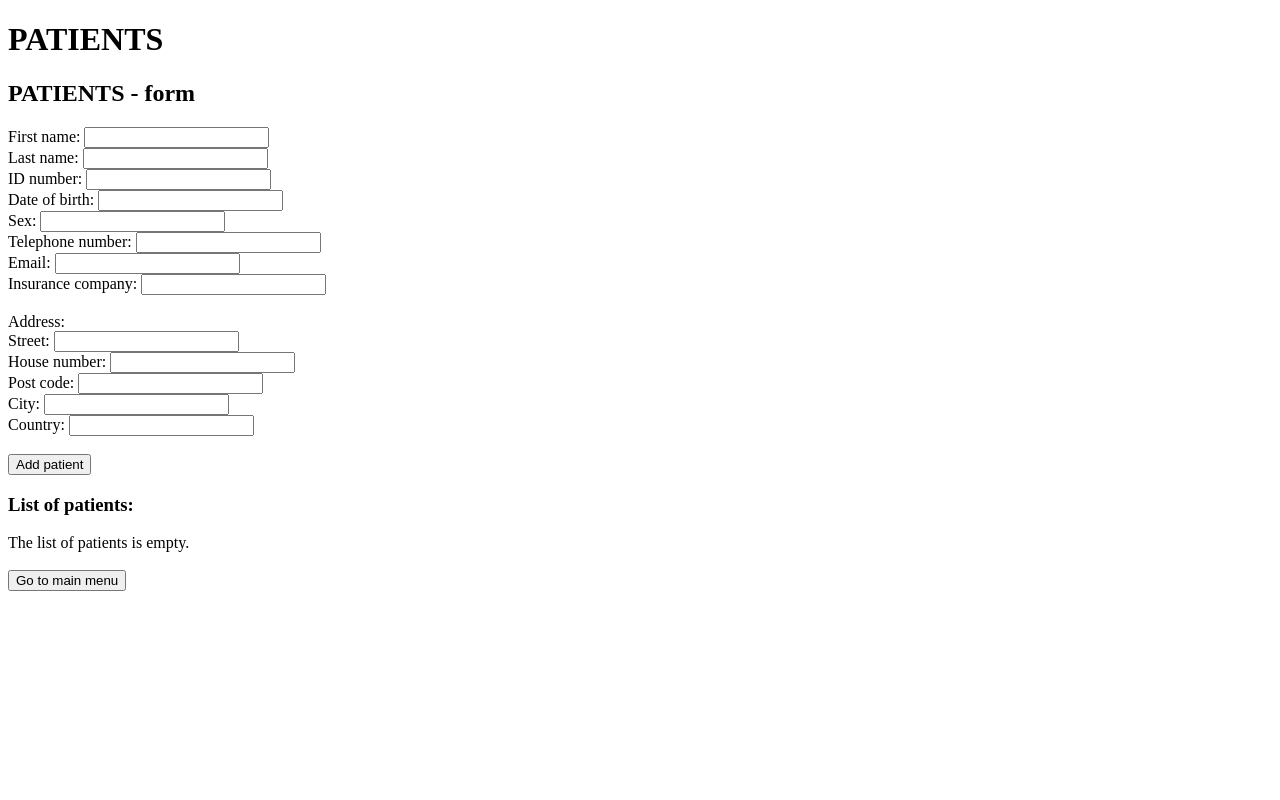
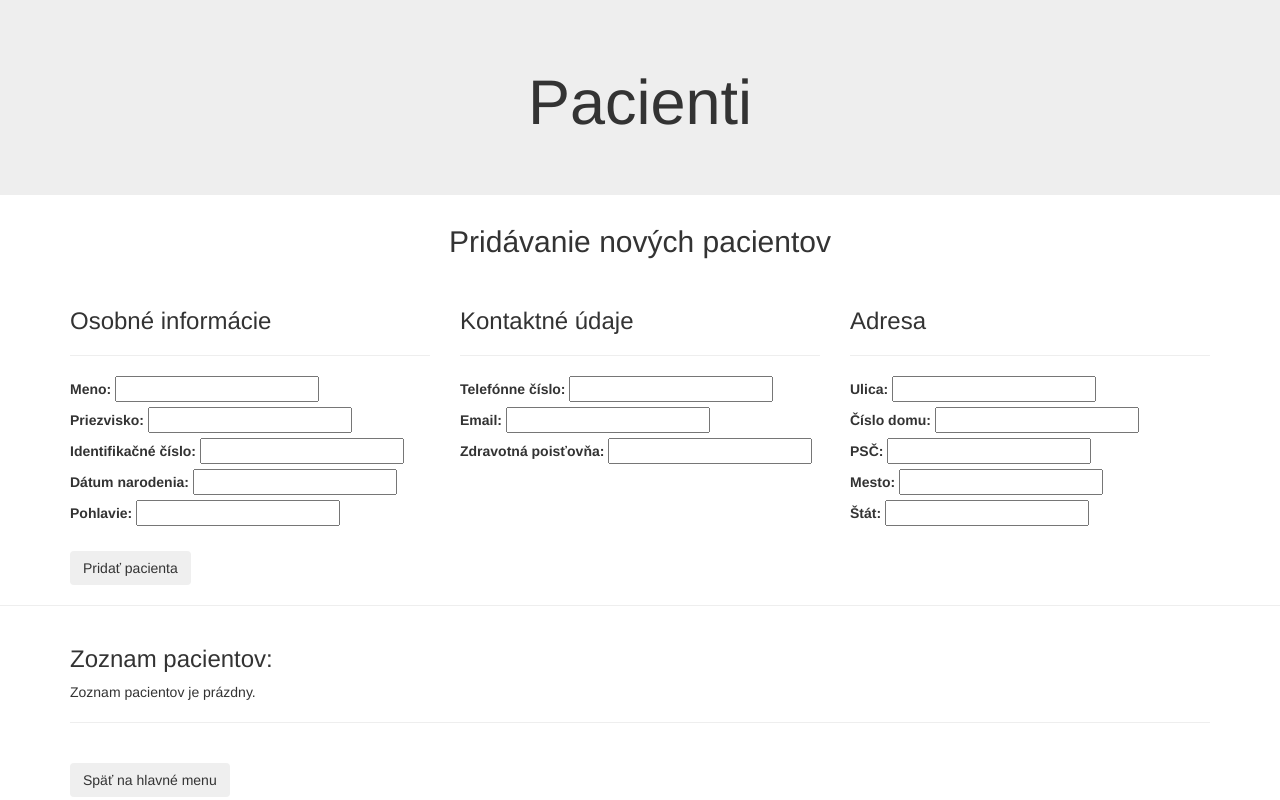
Before and after one commit to MichalToth5/3-peaks_frontEnd, an Angular app: page /patients in a window 1280 px wide. Built offline with nearby package versions, Linux system fonts and the light colour scheme.

Commit message:
Vytorenie dizajnu html bootstrap bez css

```diff
--- a/src/app/patient/patient-form/patient-form.component.html
+++ b/src/app/patient/patient-form/patient-form.component.html
@@ -1,22 +1,41 @@
-<h2>PATIENTS - form</h2>
+<meta charset="utf-8">
+<meta name="viewport" content="width=device-width, initial-scale=1">
+<link rel="stylesheet" href="https://maxcdn.bootstrapcdn.com/bootstrap/3.4.1/css/bootstrap.min.css">
+<script src="https://ajax.googleapis.com/ajax/libs/jquery/3.6.0/jquery.min.js"></script>
+<script src="https://maxcdn.bootstrapcdn.com/bootstrap/3.4.1/js/bootstrap.min.js"></script>
+<h2 class="text-center">Pridávanie nových pacientov</h2><br>
 
 <form [formGroup]="form">
+  <div class="container">
+    <div class="row">
+      <div class="col-sm-4">
+        <h3>Osobné informácie</h3>
+        <hr class="my-4">
+        <label>Meno: <input formControlName="firstName"></label><br>
+        <label>Priezvisko: <input formControlName="lastName"></label><br>
+        <label>Identifikačné číslo: <input formControlName="idNumber"></label><br>
+        <label>Dátum narodenia: <input formControlName="dateOfBirth"></label><br>
+        <label>Pohlavie: <input formControlName="sex"></label><br>
+      </div>
+      <div class="col-sm-4">
+        <h3>Kontaktné údaje</h3>
+        <hr class="my-4">
+        <label>Telefónne číslo: <input formControlName="telephoneNumber"></label><br>
+        <label>Email: <input formControlName="emailAddrs"></label><br>
+        <label>Zdravotná poisťovňa: <input formControlName="insuranceCmp"></label><br><br>
+      </div>
+      <div class="col-sm-4">
+        <h3>Adresa</h3>
+        <hr class="my-4">
+        <label>Ulica: <input formControlName="street"></label><br>
+        <label>Číslo domu: <input formControlName="houseNumber"></label><br>
+        <label>PSČ: <input formControlName="postCode"></label><br>
+        <label>Mesto: <input formControlName="city"></label><br>
+        <label>Štát: <input formControlName="country"></label><br><br>
+      </div>
+    </div>
 
-  <label>First name: <input formControlName="firstName"></label><br>
-  <label>Last name: <input formControlName="lastName"></label><br>
-  <label>ID number: <input formControlName="idNumber"></label><br>
-  <label>Date of birth: <input formControlName="dateOfBirth"></label><br>
-  <label>Sex: <input formControlName="sex"></label><br>
-  <label>Telephone number: <input formControlName="telephoneNumber"></label><br>
-  <label>Email: <input formControlName="emailAddrs"></label><br>
-  <label>Insurance company: <input formControlName="insuranceCmp"></label><br><br>
-  Address:<br>
-  <label>Street: <input formControlName="street"></label><br>
-  <label>House number: <input formControlName="houseNumber"></label><br>
-  <label>Post code: <input formControlName="postCode"></label><br>
-  <label>City: <input formControlName="city"></label><br>
-  <label>Country: <input formControlName="country"></label><br><br>
-
-  <button (click)="addPatient()" *ngIf="form.value.id === null">Add patient</button>
-
+    <button (click)="addPatient()"  *ngIf="form.value.id === null"type="button" class="btn">Pridať pacienta</button>
+  </div>
+  <hr class="my-4">
 </form>
--- a/src/app/patient/patient-list/patient-list.component.html
+++ b/src/app/patient/patient-list/patient-list.component.html
@@ -1,7 +1,8 @@
-<h3>List of patients:</h3>
+<div class="container">
+  <h3>Zoznam pacientov:</h3>
 
   <div *ngIf="!patients || patients?.length === 0">
-  The list of patients is empty.<br>
+    Zoznam pacientov je prázdny.<br>
   </div>
 
   <table class="patientTable" *ngIf="patients?.length > 0">
@@ -40,3 +41,5 @@
     </tr>
     </tbody>
   </table>
+  <hr class="my-4">
+</div>
--- a/src/app/patient/patient-page/patient-page.component.html
+++ b/src/app/patient/patient-page/patient-page.component.html
@@ -1,10 +1,11 @@
-<h1>PATIENTS</h1>
-
+<div class="jumbotron text-center">
+  <h1>Pacienti</h1>
+</div>
 <app-patient-form (addNewPatient)="addPatient($event)"></app-patient-form>
 
 <app-patient-list></app-patient-list>
 
-<div>
+<div class="container">
   <br>
-  <button (click)="goBack()">Go to main menu</button>
+  <button (click)="goBack()"type="button" class="btn"Basic>Späť na hlavné menu</button>
 </div>
--- a/src/app/vaccine/vaccine-form/vaccine-form.component.html
+++ b/src/app/vaccine/vaccine-form/vaccine-form.component.html
@@ -1,14 +1,27 @@
-<h2>VACCINES - form</h2>
+<meta charset="utf-8">
+<meta name="viewport" content="width=device-width, initial-scale=1">
+<link rel="stylesheet" href="https://maxcdn.bootstrapcdn.com/bootstrap/3.4.1/css/bootstrap.min.css">
+<script src="https://ajax.googleapis.com/ajax/libs/jquery/3.6.0/jquery.min.js"></script>
+<script src="https://maxcdn.bootstrapcdn.com/bootstrap/3.4.1/js/bootstrap.min.js"></script>
+<h2 class="text-center">Pridanie novej vakcíny</h2><br>
 
 <form [formGroup]="form">
+  <div class="container">
+    <div class="row">
+      <div class="row-cols-sm-6">
+        <label>Názov: <input formControlName="name"></label><br>
+        <label>Typ: <input formControlName="type"></label><br>
+        <label>Výrobca: <input formControlName="manufacturer"></label><br>
+      </div>
+      <hr class="my-4">
+      <div class="row-cols-sm-6">
+        <label>Podanie druhej dávky(dni): <input formControlName="nextShotInDays"></label><br>
+        <label>Minimálny vek: <input formControlName="minAge"></label><br>
+        <label>Maximálny vek: <input formControlName="maxAge"></label><br><br>
+      </div>
+    </div>
 
-  <label>Name: <input formControlName="name"></label><br>
-  <label>Type: <input formControlName="type"></label><br>
-  <label>Manufacturer: <input formControlName="manufacturer"></label><br>
-  <label>Next shot (days): <input formControlName="nextShotInDays"></label><br>
-  <label>Minimal age: <input formControlName="minAge"></label><br>
-  <label>Maximal age: <input formControlName="maxAge"></label><br><br>
-
-  <button (click)="addVaccine()" *ngIf="form.value.id === null">Add vaccine</button>
-
+    <button (click)="addVaccine()" *ngIf="form.value.id === null" type="button" class="btn">Pridať vakcínu</button>
+  </div>
+  <hr class="my-4">
 </form>
--- a/src/app/vaccine/vaccine-list/vaccine-list.component.html
+++ b/src/app/vaccine/vaccine-list/vaccine-list.component.html
@@ -1,7 +1,8 @@
-<h3>List of vaccines:</h3>
+<div class="container">
+  <h3>Zoznam vakcín:</h3>
 
   <div *ngIf="!vaccines || vaccines?.length === 0">
-  The list of vaccines is empty.<br>
+    Zoznam vakcín je prázdny.<br>
   </div>
 
   <table class="vaccineTable" *ngIf="vaccines?.length > 0">
@@ -26,3 +27,4 @@
     </tr>
     </tbody>
   </table>
+</div>
--- a/src/app/vaccine/vaccine-page/vaccine-page.component.html
+++ b/src/app/vaccine/vaccine-page/vaccine-page.component.html
@@ -1,10 +1,11 @@
-<h1>VACCINES</h1>
-
+<div class="jumbotron text-center">
+  <h1>Vakcíny</h1>
+</div>
 <app-vaccine-form (addNewVaccine)="addVaccine($event)"></app-vaccine-form>
 
 <app-vaccine-list></app-vaccine-list>
 
-<div>
+<div class="container">
   <br>
-  <button (click)="goBack()">Go to main menu</button>
+  <button (click)="goBack()"type="button" class="btn"Basic>Späť na hlavné menu</button>
 </div>
```
Also changed, not shown: 1 other file (tests, documents, lock files or other folders). Lines whose indentation alone changed are shown as unchanged.
